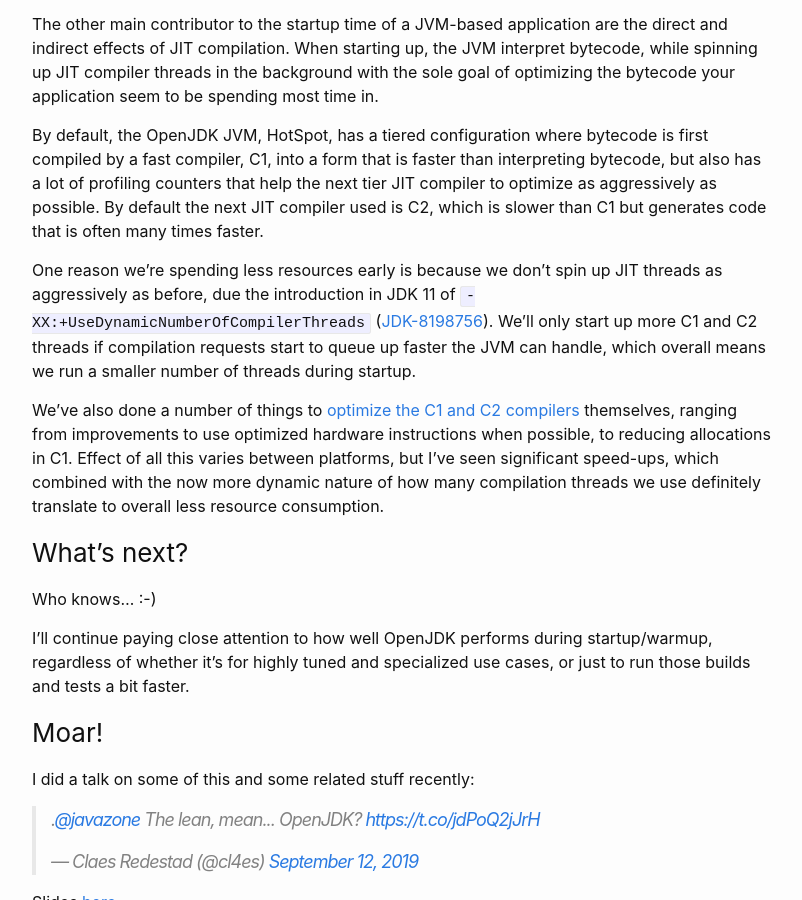
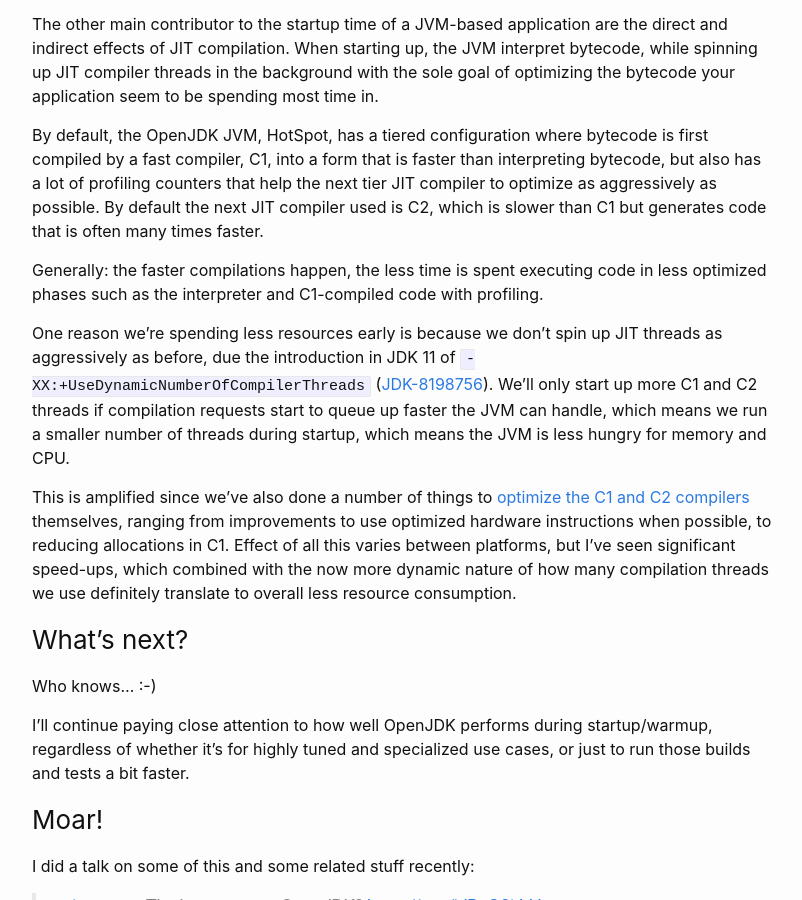
Before and after one commit to cl4es/cl4es.github.io, a Jekyll site: the page built from _posts/2019-11-20-OpenJDK-Startup-Update.md, in a window 1280 px wide and 900 px high, scrolled down 3135 px. Shown: the whole window, without its empty margins (238-1040 px from the left). Built offline with Jekyll 4.4.1, drawn with Linux system fonts in a browser that asks for light colours; comment, search, counter and statistics services are not loaded.

Commit message:
startup update

```diff
--- a/_posts/2019-11-20-OpenJDK-Startup-Update.md
+++ b/_posts/2019-11-20-OpenJDK-Startup-Update.md
@@ -67,9 +67,11 @@ The other main contributor to the startup time of a JVM-based application are th
 
 By default, the OpenJDK JVM, HotSpot, has a tiered configuration where bytecode is first compiled by a fast compiler, C1, into a form that is faster than interpreting bytecode, but also has a lot of profiling counters that help the next tier JIT compiler to optimize as aggressively as possible. By default the next JIT compiler used is C2, which is slower than C1 but generates code that is often many times faster.
 
-One reason we're spending less resources early is because we don't spin up JIT threads as aggressively as before, due the introduction in JDK 11 of `-XX:+UseDynamicNumberOfCompilerThreads` ([JDK-8198756](https://bugs.openjdk.java.net/browse/JDK-8198756)). We'll only start up more C1 and C2 threads if compilation requests start to queue up faster the JVM can handle, which overall means we run a smaller number of threads during startup.
+Generally: the faster compilations happen, the less time is spent executing code in less optimized phases such as the interpreter and C1-compiled code with profiling.
 
-We've also done a number of things to [optimize the C1 and C2 compilers](https://bugs.openjdk.java.net/issues/?jql=labels%20in%20(startup)%20and%20subcomponent%20%3D%20compiler%20and%20status%20in%20(Resolved)%20and%20fixVersion%20in%20(9%2C%2010%2C%2011%2C%2012%2C%2013%2C%2014)) themselves, ranging from improvements to use optimized hardware instructions when possible, to reducing allocations in C1. Effect of all this varies between platforms, but I've seen significant speed-ups, which combined with the now more dynamic nature of how many compilation threads we use definitely translate to overall less resource consumption.
+One reason we're spending less resources early is because we don't spin up JIT threads as aggressively as before, due the introduction in JDK 11 of `-XX:+UseDynamicNumberOfCompilerThreads` ([JDK-8198756](https://bugs.openjdk.java.net/browse/JDK-8198756)). We'll only start up more C1 and C2 threads if compilation requests start to queue up faster the JVM can handle, which means we run a smaller number of threads during startup, which means the JVM is less hungry for memory and CPU.
+
+This is amplified since we've also done a number of things to [optimize the C1 and C2 compilers](https://bugs.openjdk.java.net/issues/?jql=labels%20in%20(startup)%20and%20subcomponent%20%3D%20compiler%20and%20status%20in%20(Resolved)%20and%20fixVersion%20in%20(9%2C%2010%2C%2011%2C%2012%2C%2013%2C%2014)) themselves, ranging from improvements to use optimized hardware instructions when possible, to reducing allocations in C1. Effect of all this varies between platforms, but I've seen significant speed-ups, which combined with the now more dynamic nature of how many compilation threads we use definitely translate to overall less resource consumption.
 
 ### What's next?
 
```
